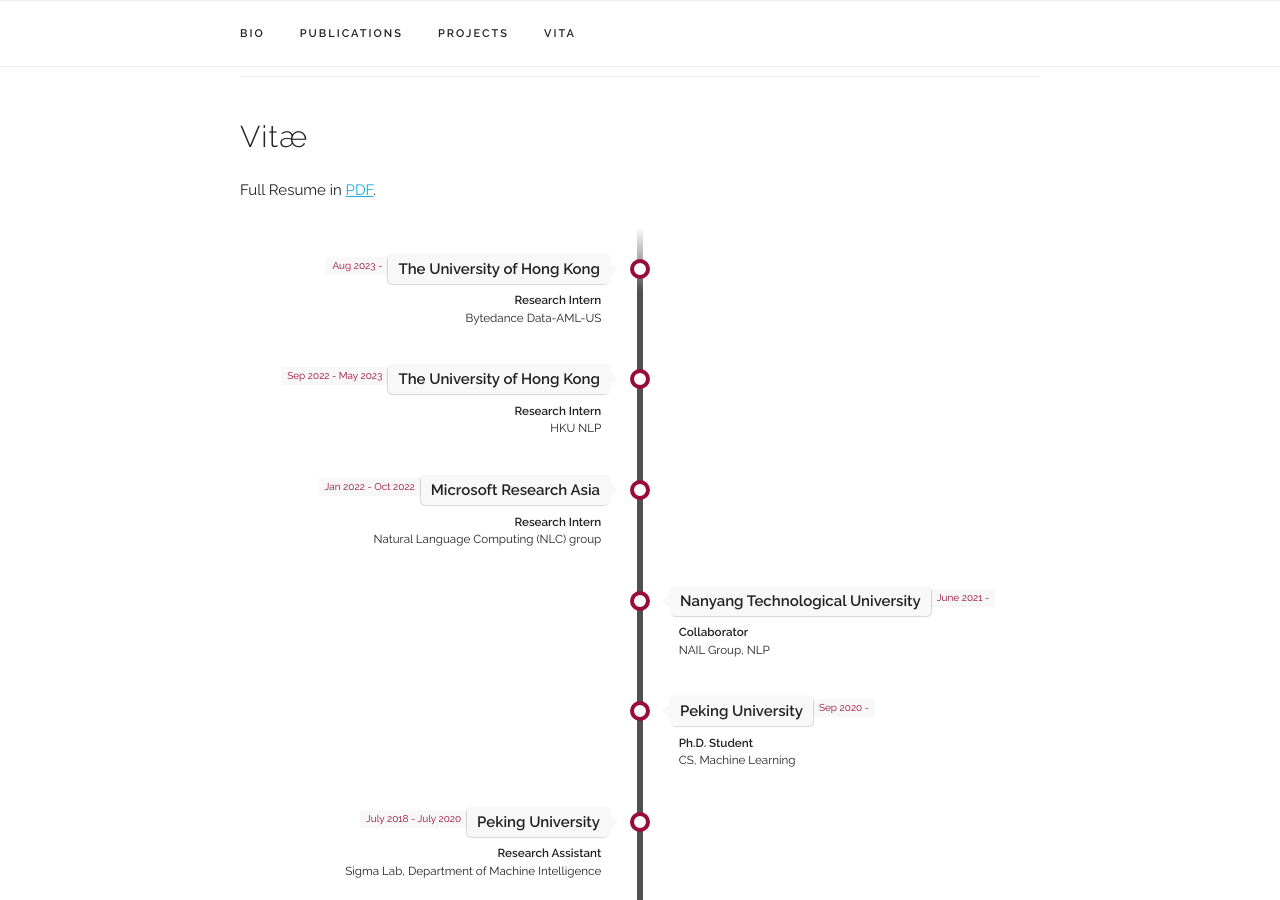
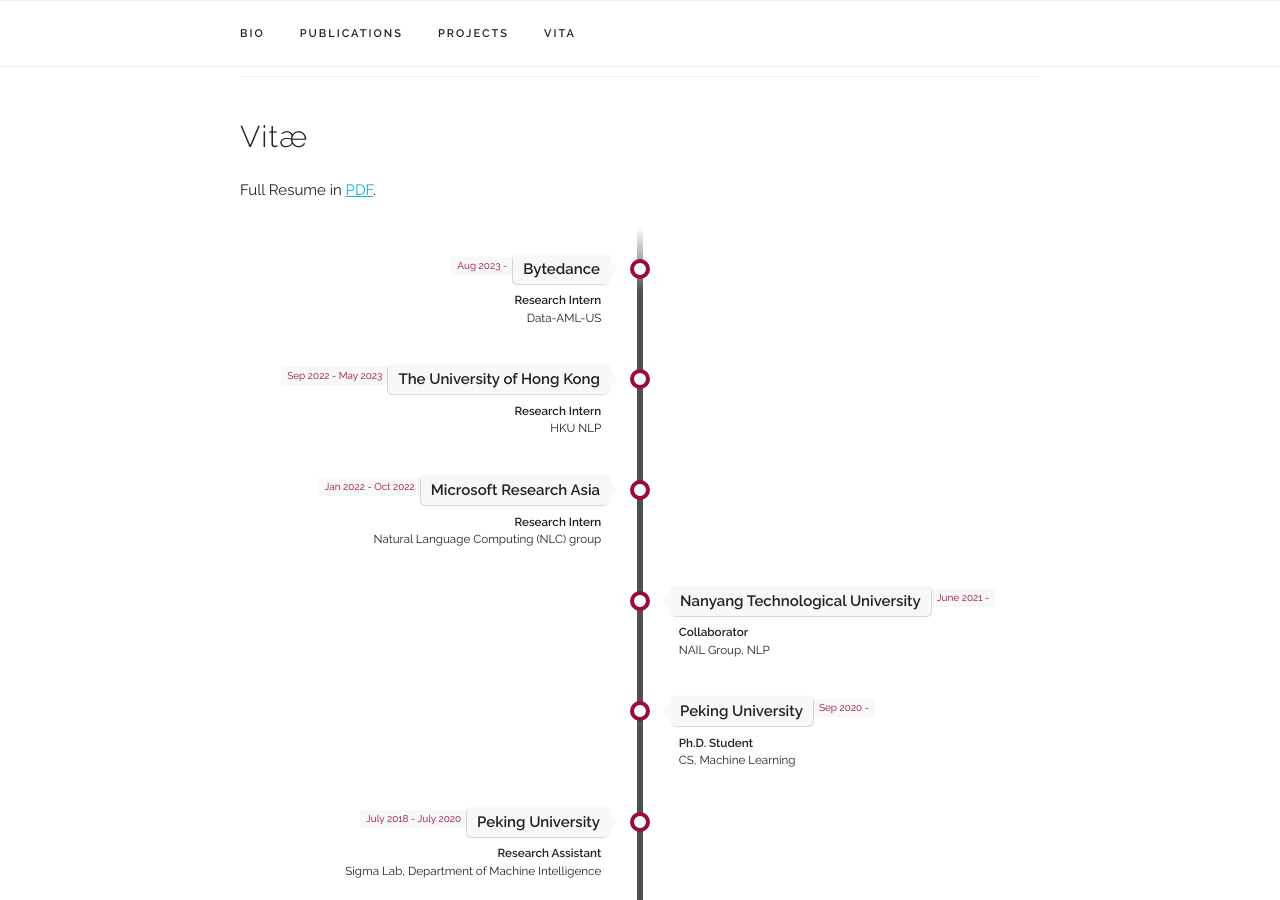
Before and after one commit to zhao-ht/haitengzhao, a Jekyll site: the page built from index.html, in a window 1280 px wide and 900 px high, scrolled down 1950 px. Built offline with Jekyll 4.4.1, drawn with Linux system fonts in a browser that asks for light colours; some web fonts are replaced.

Commit message:
Update experience.yaml

```diff
--- a/_data/experience.yaml
+++ b/_data/experience.yaml
@@ -1,9 +1,9 @@
 experiences:
 
-- place: "The University of Hong Kong"
+- place: "Bytedance"
   time: "Aug 2023 - "
   title: "Research Intern"
-  subtitle: "Bytedance Data-AML-US"
+  subtitle: "Data-AML-US"
   category: "work"
 
 - place: "The University of Hong Kong"
```
